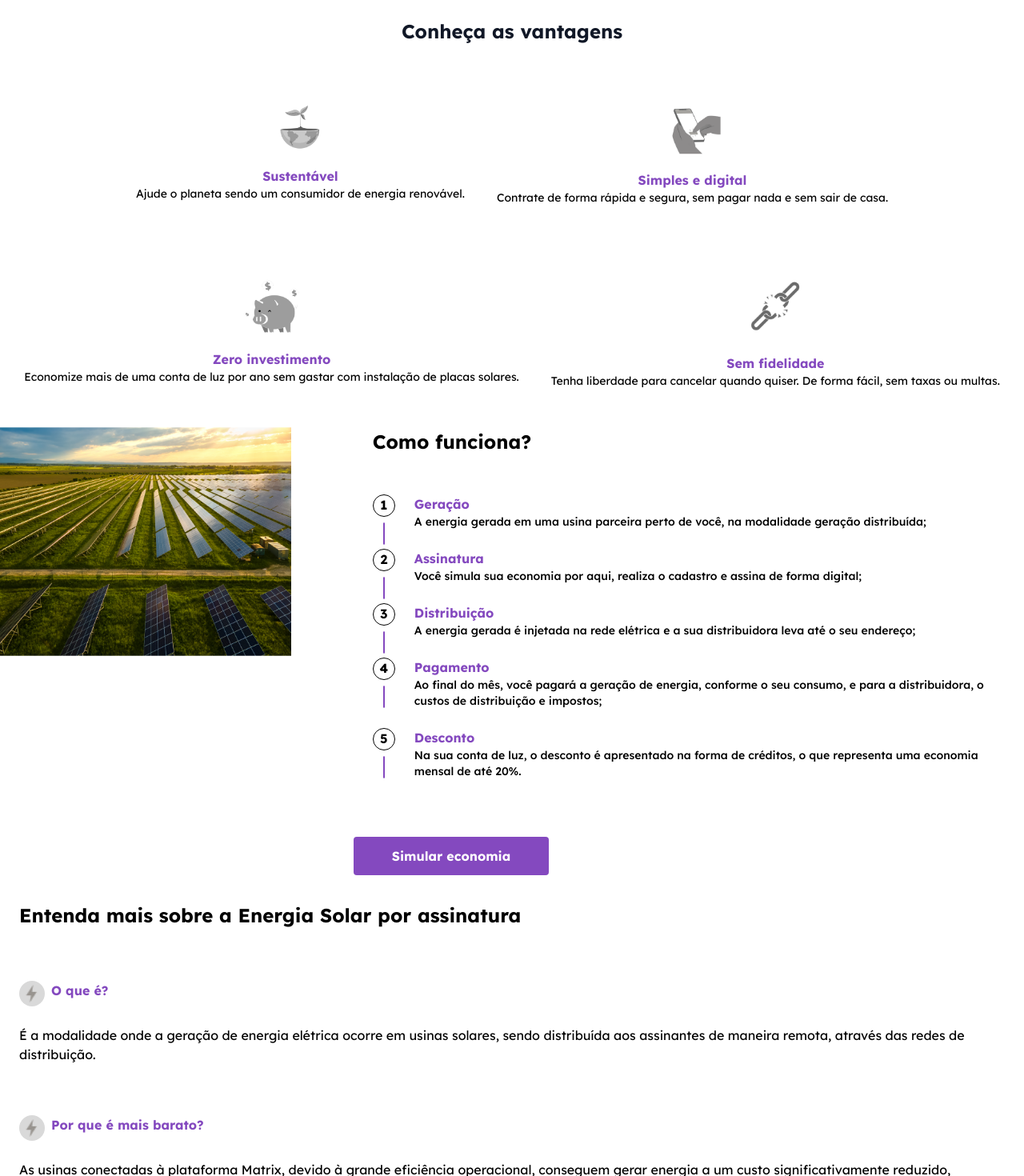
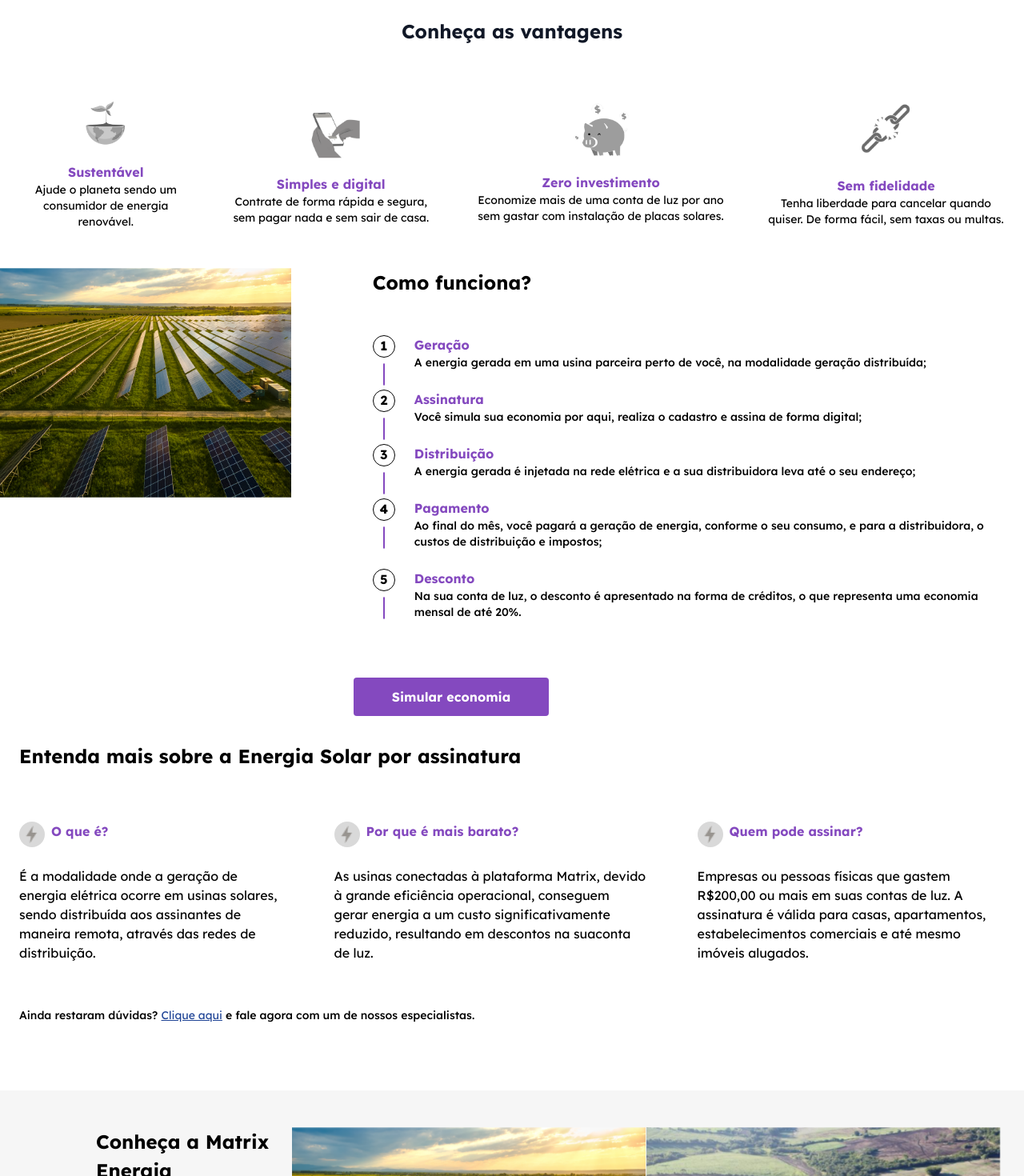
Before and after one commit to MelTami/LP-Whitelabel, a Next.js app: page / in a window 1280 px wide. Shown: the part 660-2130 px from the top of the page at 80% size. Built offline with nearby package versions, Linux system fonts and the light colour scheme.

Commit message:
fix: gd and advantage responsive

```diff
--- a/src/components/Advantage/Advantages.tsx
+++ b/src/components/Advantage/Advantages.tsx
@@ -10,7 +10,7 @@ export default function Advantage() {
       <h2 className="text-center text-adv font-bold text-gray-900">
         Conheça as vantagens
       </h2>
-      <div className="flex justify-center items-center px-[22px] align-top gap-10 flex-wrap">
+      <div className="flex justify-center items-center px-[22px] align-top gap-10 flex-wrap lg:flex-nowrap">
         {advantage.map((vantagem, index) => (
           <SingleAdvantage {...vantagem} key={index} />
         ))}
--- a/src/components/GD/GD.tsx
+++ b/src/components/GD/GD.tsx
@@ -14,7 +14,10 @@ export default function GD() {
           </h2>
         </div>
         <div id="grid" className="gap-14 flex flex-col">
-          <div id="topic" className="flex flex-row flex-wrap gap-[4rem]">
+          <div
+            id="topic"
+            className="flex flex-row flex-wrap lg:flex-nowrap gap-[4rem]"
+          >
             {topics.map((topics, index) => (
               <Topic key={index} {...topics} />
             ))}
```
